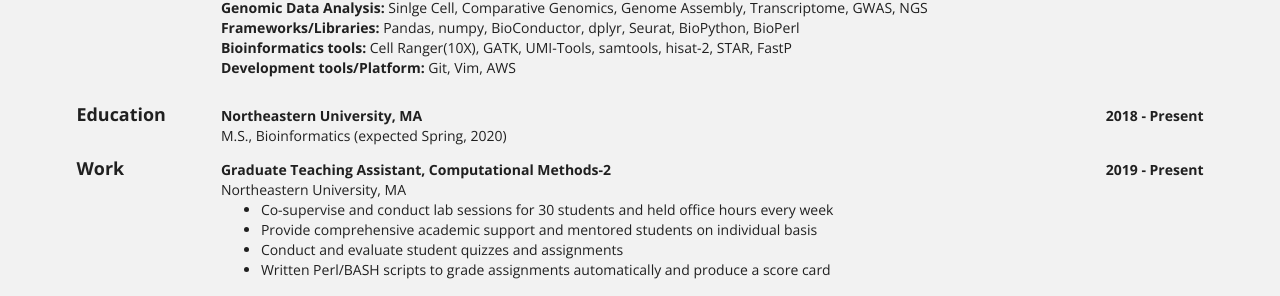
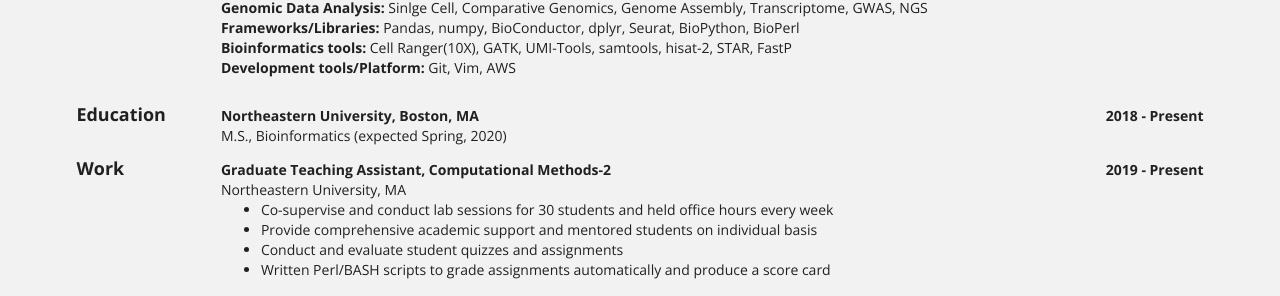
Before and after one commit to samuelbunga/samuelbunga.github.io, a Jekyll site: the page built from bio/index.html, in a window 1280 px wide. Shown: the part 329-625 px from the top of the page. Built offline with Jekyll 4.4.1, drawn with Linux system fonts in a browser that asks for light colours.

Commit message:
Update bio.json

```diff
--- a/_data/bio.json
+++ b/_data/bio.json
@@ -116,7 +116,7 @@
   ],
   "education": [
     {
-      "institution": "Northeastern University, MA",
+      "institution": "Northeastern University, Boston, MA",
       "area": "Bioinformatics (expected Spring, 2020)",
       "studyType": "M.S.",
       "startDate": "2018-09-07",
```
